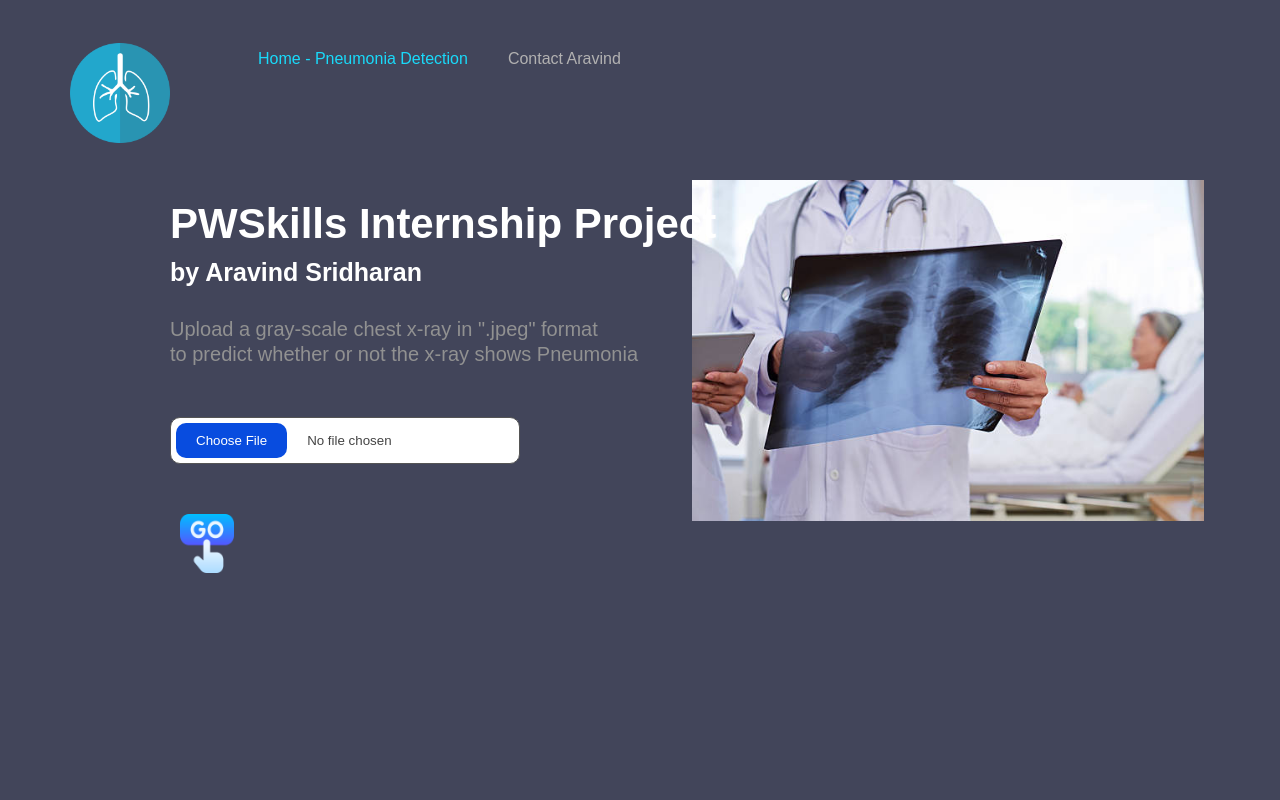
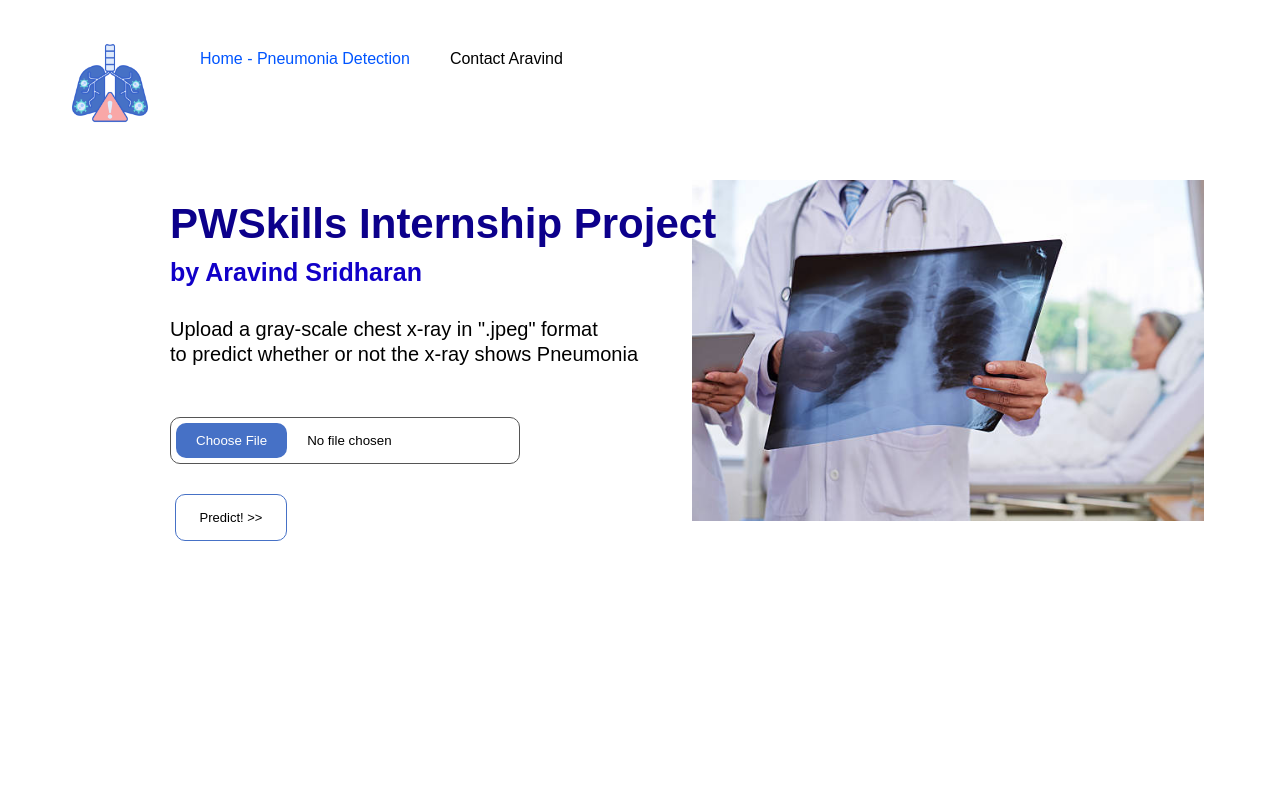
Before and after one commit to IndianJohnnyDepp/PneumoniaPrediction, a plain HTML site: page index.html in a window 1280 px wide. Drawn offline with Linux system fonts and the light colour scheme.

Commit message:
Fourth Commit_25.09.23_1155

```diff
--- a/index.html
+++ b/index.html
@@ -8,7 +8,7 @@
         <div class = "container">
             <div class = "menu">
                 <ul>
-                    <li class = "logo"> <img src = "images/lungs-2803208_1280.png"> </li>
+                    <li class = "logo"> <img src = "images/pneumonia.png"> </li>
                     <li class = "active"> Home - Pneumonia Detection </li>
                     <li> Contact Aravind </li>
                 </ul>
@@ -26,9 +26,9 @@
 
                         </form>
 
-                        <div class = "predict-btn">
-                            <img src = "images/vision.png">
-                        </div>
+                         <button class = "predictbutton"> Predict! >> </button>
+
+
                     </div>
                     <div class = "app-picture">
                         <img src = "images/websiteimage.jpg">
--- a/style.css
+++ b/style.css
@@ -7,7 +7,7 @@
 .container{
     width: 100%;
     height: 100%;
-    background: #42455a;
+    background: #ffffff;
 }
 
 .menu ul{
@@ -18,18 +18,18 @@
 .menu ul li{
     list-style: none;
     margin: 0 20px;
-    color: #b2b1b1;
+    color: #000000;
     cursor: pointer;
 }
 
 .logo img{
-    width: 100px;
+    width: 80px;
     margin-top: -7px;
-    margin-right: 48px;
+    margin-right: 10px;
 }
 
 .active{
-    color: #19dafa !important;
+    color: #0055ff !important;
 }
 
 .banner{
@@ -51,6 +51,7 @@
     width: 640px;
     position: relative;
     margin-left: 40px;
+    color: #0c008b;
 }
 
 .app-text h3{
@@ -59,6 +60,7 @@
     position: relative;
     margin-left: 40px;
     margin-top: 10px;
+    color: #1100c8;
 }
 
 .app-text p{
@@ -67,7 +69,7 @@
     position: relative;
     margin: 30px 0 30px 40px;
     line-height: 25px;
-    color: #919191;
+    color: #000000;
 }
 
 .app-picture{
@@ -92,7 +94,7 @@
 input[type=file] {
     width: 350px;
     max-width: 100%;
-    color: #444;
+    color: #000000;
     padding: 5px;
     background: #fff;
     border-radius: 10px;
@@ -103,7 +105,7 @@ input[type=file] {
 input[type=file]::file-selector-button {
   margin-right: 20px;
   border: none;
-  background: #084cdf;
+  background: #4671c6;
   padding: 10px 20px;
   border-radius: 10px;
   color: #fff;
@@ -115,14 +117,27 @@ input[type=file]::file-selector-button:hover {
   background: #0d45a5;
 }
 
-.predict-btn{
-    width: 70%;
-    height: 70%;
-}
+.predictbutton {
+    width: 112px;
+    padding: 10px 10px;
+    background-color: #ffffff;
+    border:1px solid #4671c6;
+    color: rgb(0, 0, 0);
+    padding: 15px 15px;
+    text-align: center;
+    text-decoration: none;
+    display: inline-block;
+    font-size: 13px;
+    margin-left: 45px;
+    margin-top: 30px;
+    border-radius: 10px;
+    transition-duration: 0.4s;
 
-.predict-btn img{
-    width: 15%;
-    height: 15%;
-    margin-top: 50px;
-    margin-left: 50px;
-}
+  }
+
+  .predictbutton:hover {
+    cursor: pointer;
+    background-color: #4671c6;
+    color: white;
+    box-shadow: 0 12px 16px 0 rgba(0,0,0,0.24), 0 17px 50px 0 rgba(0,0,0,0.19);
+  }
```
Also changed, not shown: images/lungs-2803208_1280.png (deleted), images/pneumonia.png (added), images/search.png (added), images/vision.png (deleted).
